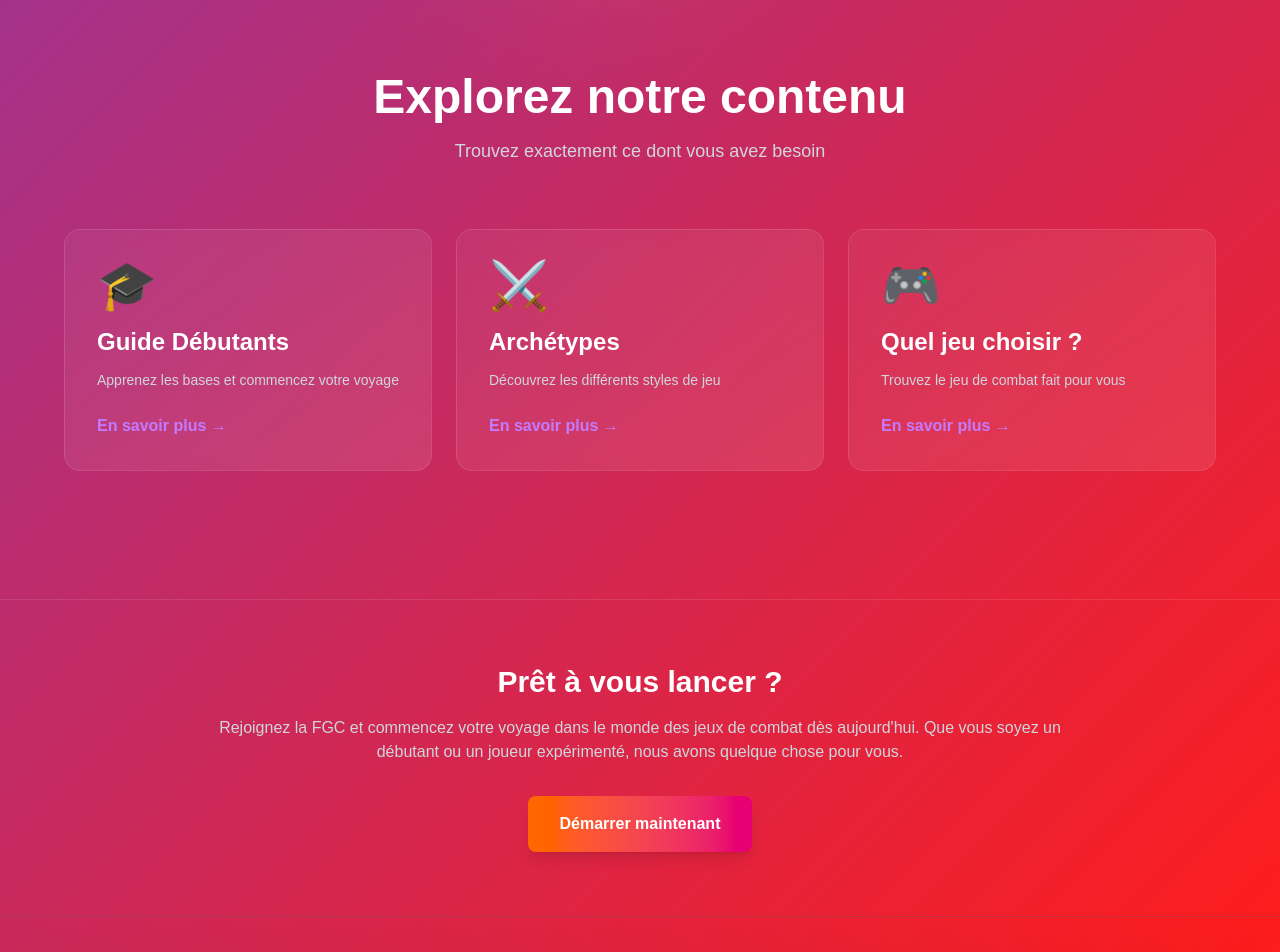
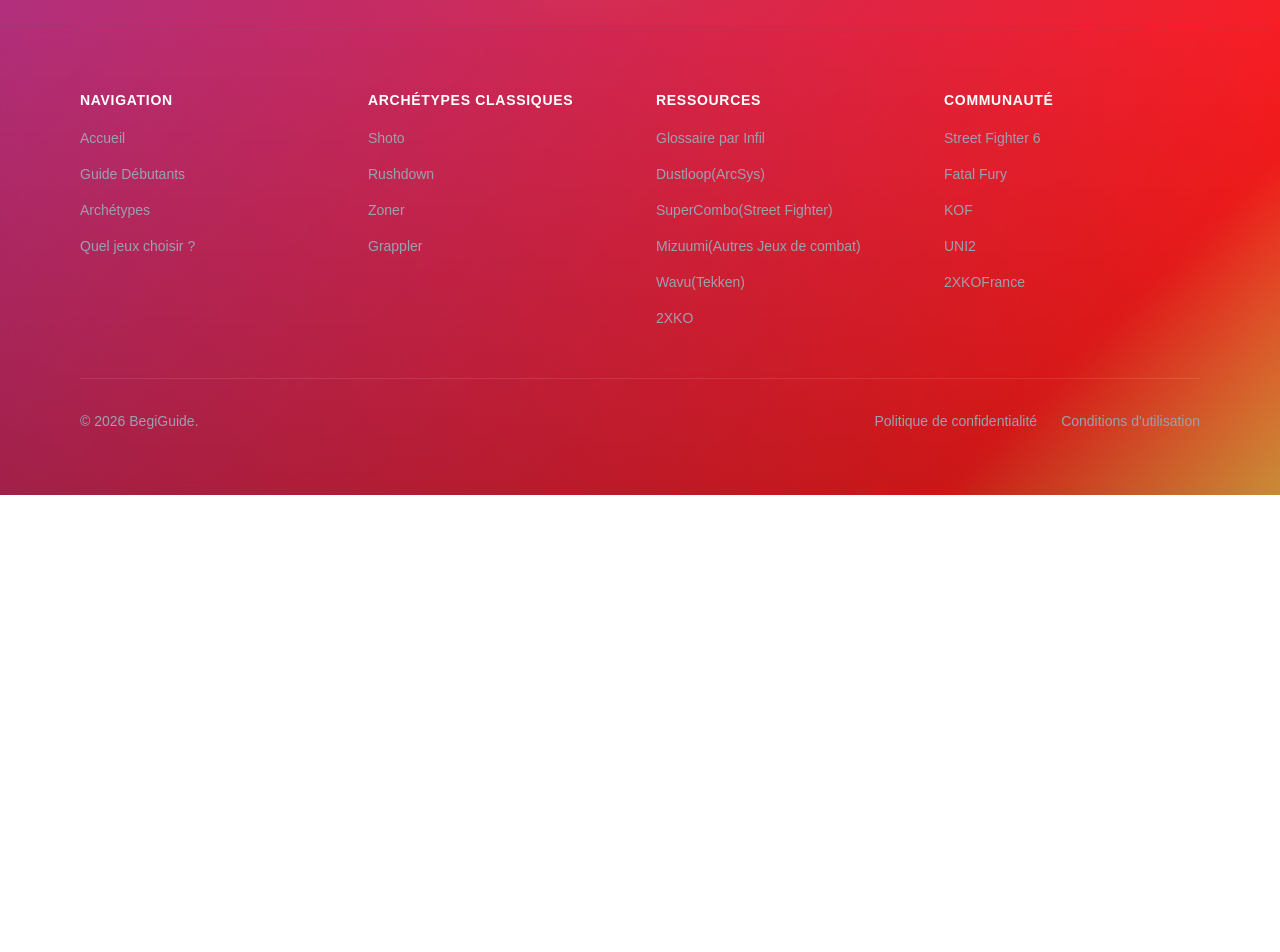
Before and after one commit to ndiayisma/ism-fgc-glossary, a Next.js app: page / in a window 1280 px wide. Shown: the part 840-1792 px from the top of the page. After the commit the page ends 1335 px from the top, so only its background shows below. Built offline with nearby package versions, Linux system fonts and the light colour scheme.

Commit message:
Refactor Main Page

```diff
--- a/app/page.tsx
+++ b/app/page.tsx
@@ -41,7 +41,7 @@ export default function Home() {
 
           <div className="relative z-10 text-center max-w-4xl mx-auto">
             <h1 className={`${orbitron.className} text-5xl md:text-7xl font-bold mb-6 bg-clip-text text-transparent bg-gradient-to-r from-purple-400 via-pink-500 to-orange-400 animate-fade-in`}>
-              BegiGuide : Guide pour ainsi entrer dans le FGC
+              BegiGuide : Guide pour apprendre le FGC
             </h1>
 
             <p className="text-lg md:text-2xl text-gray-200 mb-8 max-w-2xl mx-auto leading-relaxed animate-fade-in animation-delay-200">
@@ -65,58 +65,7 @@ export default function Home() {
           </div>
       </section>
 
-      {/* Categories Grid Section */}
-      <section className="relative px-4 py-20 md:py-32">
-        <div className="max-w-6xl mx-auto">
-          <h2 className="text-4xl md:text-5xl font-bold text-center mb-4 text-white">
-            Explorez notre contenu
-          </h2>
-          <p className="text-center text-gray-300 mb-16 text-lg">
-            Trouvez exactement ce dont vous avez besoin
-          </p>
 
-          <div className="grid grid-cols-1 md:grid-cols-3 gap-6">
-            {categories.map((category, index) => (
-              <Link key={index} href={category.href}>
-                <div className="group relative bg-gradient-to-br from-white/5 to-white/10 backdrop-blur-sm border border-white/10 hover:border-white/30 rounded-2xl p-8 h-full cursor-pointer transition-all duration-300 transform hover:-translate-y-2 hover:shadow-2xl">
-                  <div className={`absolute inset-0 bg-gradient-to-br ${category.color} opacity-0 group-hover:opacity-20 rounded-2xl transition-opacity duration-300`}></div>
-
-                  <div className="relative z-10">
-                    <div className="text-5xl mb-4">{category.icon}</div>
-                    <h3 className="text-2xl font-bold text-white mb-3">
-                      {category.title}
-                    </h3>
-                    <p className="text-gray-300 text-sm mb-6">
-                      {category.description}
-                    </p>
-                    <div className="inline-block text-purple-400 font-semibold group-hover:translate-x-2 transition-transform duration-300">
-                      En savoir plus →
-                    </div>
-                  </div>
-                </div>
-              </Link>
-            ))}
-          </div>
-        </div>
-      </section>
-
-      {/* Footer CTA */}
-      <section className="relative px-4 py-16 border-t border-white/10">
-        <div className="max-w-4xl mx-auto text-center">
-          <h3 className="text-2xl md:text-3xl font-bold text-white mb-4">
-            Prêt à vous lancer ?
-          </h3>
-          <p className="text-gray-300 mb-8">
-            Rejoignez la FGC et commencez votre voyage dans le monde des jeux de combat dès aujourd'hui. Que vous soyez un débutant ou un joueur expérimenté, nous avons quelque chose pour vous.
-          </p>
-          <Link
-            href="/beginner_guide"
-            className="inline-block px-8 py-4 bg-gradient-to-r from-orange-500 to-pink-600 hover:from-orange-600 hover:to-pink-700 rounded-lg font-semibold text-white transition-all transform hover:scale-105 active:scale-95 shadow-lg"
-          >
-            Démarrer maintenant
-          </Link>
-        </div>
-      </section>
     </div>
   );
 }
```
